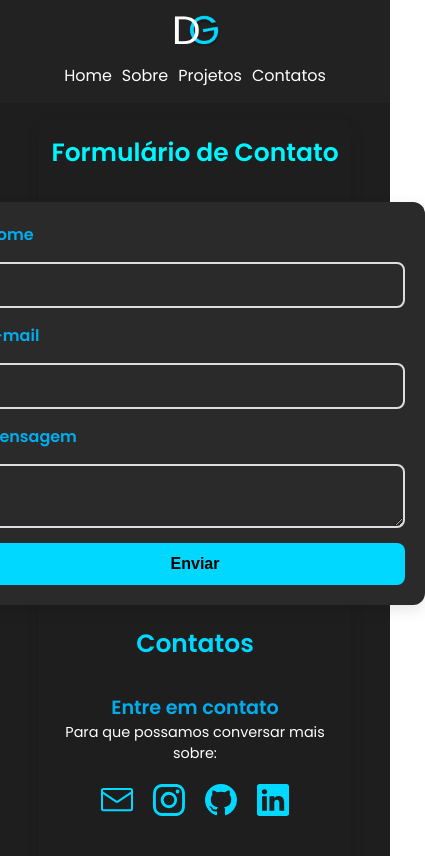
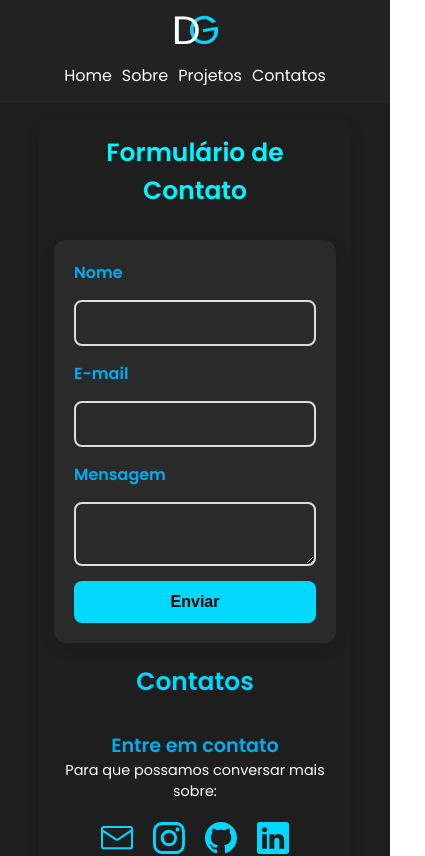
Before and after one commit to DaviGabriel13/PortfolioReact, a React (Vite) app: page /contatos in a window 390 px wide. Shown: the top 856 px of the page, 425 px wide, since content can reach past the window. Built offline with nearby package versions, Linux system fonts and the light colour scheme.

Commit message:
Sixth commit

```diff
--- a/src/pages/Contatos/Contatos.module.css
+++ b/src/pages/Contatos/Contatos.module.css
@@ -157,6 +157,7 @@ h2{
 
     max-height: 160px;
     max-width: 260px;
+    min-width: 200px;
 }
 
 }
```
